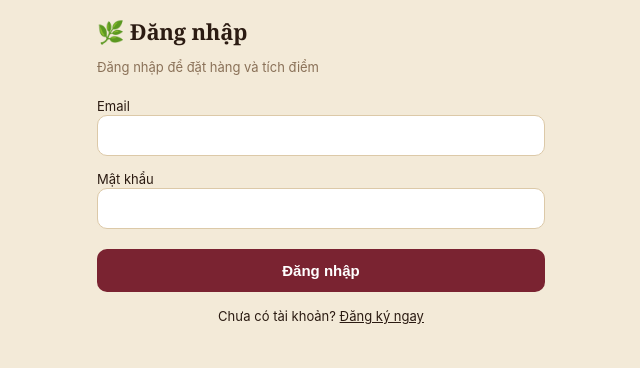
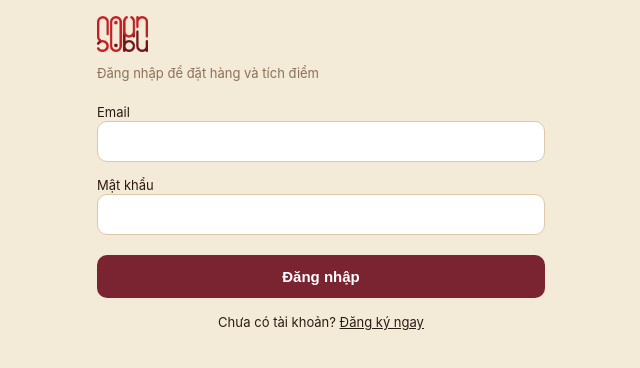
Before and after one commit to sounnoc-debug/nem-customer, a Next.js app: page /login in a window 1280 px wide. Shown: the top 368 px of the page, without its empty margins (319-959 px from the left). Built offline with nearby package versions, Linux system fonts and the light colour scheme; no server answers.

Commit message:
Add files via upload

```diff
--- a/app/login/page.js
+++ b/app/login/page.js
@@ -40,7 +40,7 @@ export default function LoginPage() {
 
   return (
     <div className="page">
-      <h1 style={{ fontSize: 22, marginBottom: 4 }}>🌿 Đăng nhập</h1>
+      <img src="/logo.png" alt="Logo" style={{ height: 36, marginBottom: 8 }} />
       <p style={{ fontSize: 13, color: '#8A7158', marginBottom: 20 }}>Đăng nhập để đặt hàng và tích điểm</p>
       <form onSubmit={handleLogin}>
         <label style={{ fontSize: 13 }}>Email</label>
--- a/app/page.js
+++ b/app/page.js
@@ -79,7 +79,7 @@ export default function Home() {
   return (
     <>
       <div className="topbar-app">
-        <h1 style={{ fontSize: 19 }}>🌿 Quán Nem</h1>
+        <img src="/logo.png" alt="Logo Sounouc" style={{ height: 30 }} />
         <a href="/cart" style={{ fontSize: 20 }}>🛒</a>
       </div>
 
```
Also changed, not shown: app/icon.png (added), public/logo.png (added).
